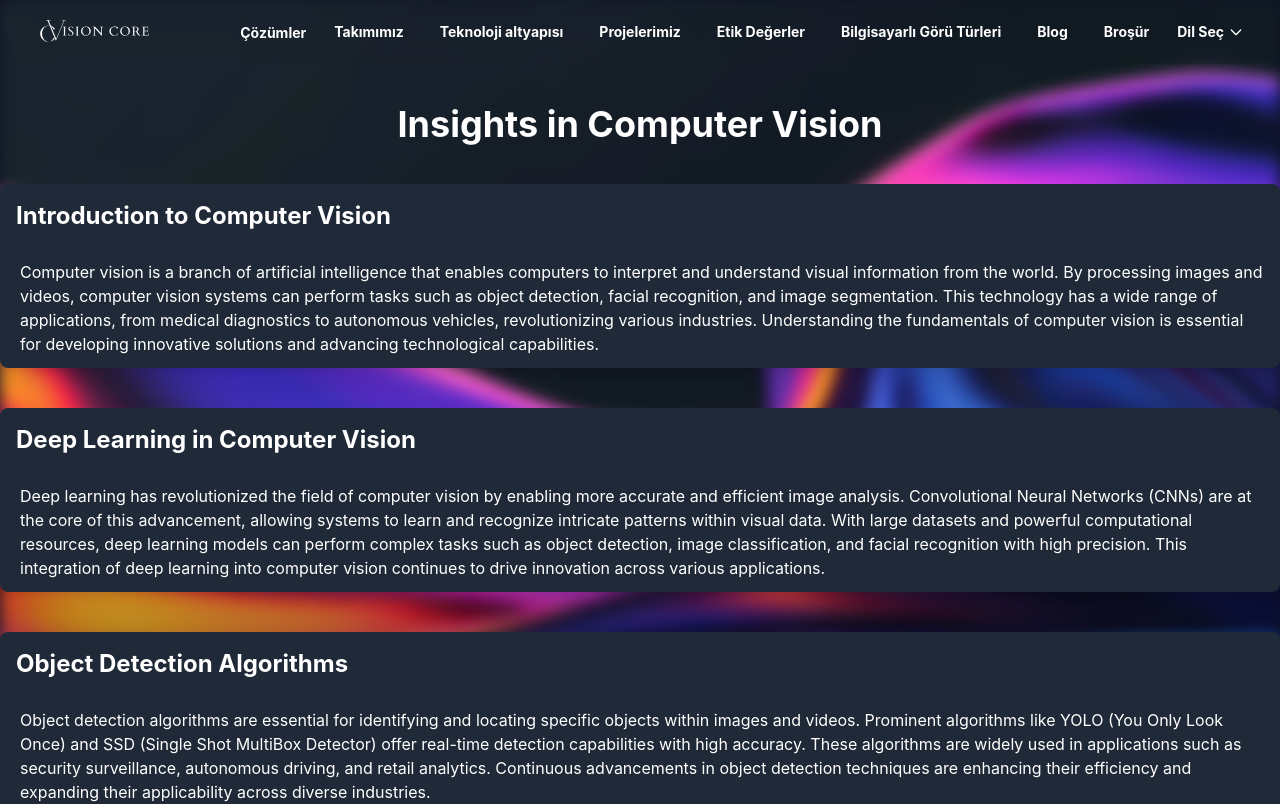
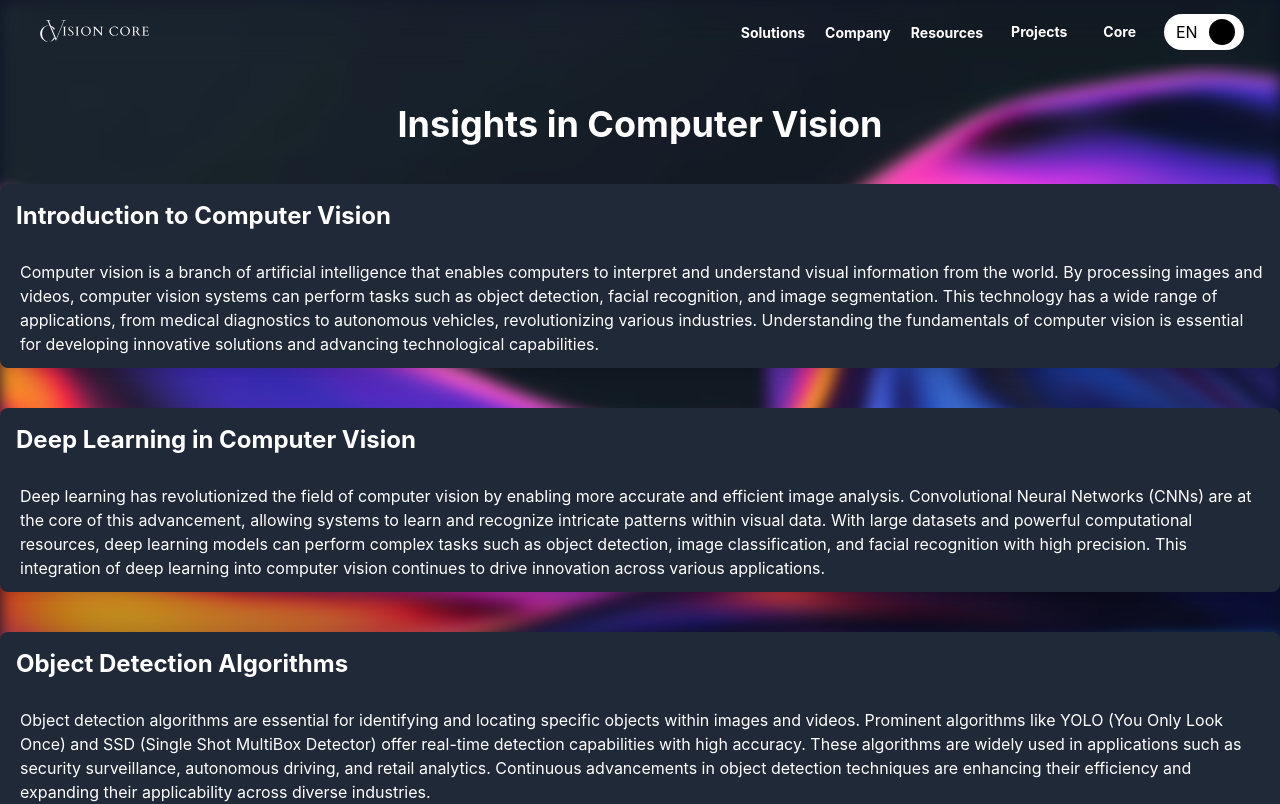
Before and after one commit to VisionCore-Team/tr-repo, a React (Vite) app: page /blog in a window 1280 px wide. Shown: the top 804 px of the page. Built offline with nearby package versions, Linux system fonts and the light colour scheme; a web font is replaced by a local one.

Commit message:
fixed navbar and added language toggle

```diff
--- a/src/comp/navbar/navbar.css
+++ b/src/comp/navbar/navbar.css
@@ -119,3 +119,42 @@
 .animate-slideInRight {
   animation: slideInRight 0.3s ease-in-out;
 }
+
+.switch {
+  display: flex;
+  justify-content: center;
+  align-items: center;
+}
+
+.switch-toggles {
+  width: 80px;
+  height: 36px;
+  display: flex;
+  justify-content: space-between;
+  align-items: center;
+  background-color: #fff;
+  color: #000;
+  border-radius: 45px;
+  padding: 6px 12px;
+  font-size: 16px;
+  position: relative;
+  cursor: pointer;
+}
+
+.switch-toggles .tr,
+.switch-toggles .en {
+  height: 24px;
+  font-size: 16px;
+}
+
+.toggle-circle {
+  content: "";
+  position: absolute;
+  background-color: #000;
+  width: 26px;
+  height: 26px;
+  border-radius: 50%;
+  top: 5px;
+  left: 5px;
+  transition: transform 0.3s ease-in-out;
+}
--- a/src/comp/navbar/navbar.tsx
+++ b/src/comp/navbar/navbar.tsx
@@ -4,70 +4,127 @@ import logo from "../../../public/img/Ç.svg";
 import { SlideIn } from "../fade/SlideIn";
 import { useState, useEffect, useRef } from "react";
 import i18next from 'i18next';
-import {useTranslation} from 'react-i18next';
+import { useTranslation } from 'react-i18next';
 import './navbar_translate';
+
 
 const Navbar: React.FC = () => {
 
+  interface SolutionItem {
+    id: number;
+    text: string;
+    to: string;
+  }
+
+  interface SubgroupItem {
+    bySolutions?: SolutionItem[];
+    byIndustry?: SolutionItem[];
+    id?: number;
+    text?: string;
+    to?: string;
+    href?: string;
+  }
+
+  interface GroupItem {
+    id: number;
+    navbarName: string;
+    subgroup: SubgroupItem[];
+  }
+
   const { t } = useTranslation();
 
-  const solutionsRef = useRef<HTMLDivElement>(null);
-  const languageRef = useRef<HTMLDivElement>(null);
+  // Array containing navigation items
+
+  const groupItems: GroupItem[] = [
+    {
+      id: 1,
+      navbarName: t('solutions'),
+      subgroup: [
+        {
+          bySolutions: [
+            { id: 1, text: t('car'), to: "/solutions/bysolution/licenseplate" },
+            { id: 2, text: t('port'), to: "/solutions/bysolution/portoperations" },
+          ],
+        },
+        {
+          byIndustry: [
+            { id: 1, text: t('health'), to: "/solutions/byindustry/health" },
+            { id: 2, text: t('manufacturing'), to: "/solutions/byindustry/manufacturing" },
+            { id: 3, text: t('agriculture'), to: "/solutions/byindustry/agriculture" },
+          ]
+        }
+      ]
+    },
+    {
+      id: 2,
+      navbarName: t('company'),
+      subgroup: [
+        { id: 1, text: t('team'), to: "about" },
+        { id: 2, text: t('ethical_values'), to: "ethicalvalues" },
+        { id: 3, text: t('partners'), to: "partners" },
+        { id: 4, text: t('news'), to: "news" },
+      ]
+    },
+    {
+      id: 3,
+      navbarName: t('resources'),
+      subgroup: [
+        { id: 1, text: t('tech_stack'), to: "skills" },
+        { id: 2, text: t('blog'), to: "blog" },
+        { id: 3, text: t('brochure'), to: "brochure/tr" },
+        { id: 4, text: t('case_study'), to: "caseStudy" },
+        { id: 5, text: t('webinars'), to: "webinars" },
+      ]
+    },
+  ]
+  const navItems = [
+    { id: 1, text: t('projects'), to: "project" },
+    { id: 2, text: t('core'), to: "core" },
+  ];
+
+  //State for tracking interface language
+
+  const [isTR, setIsTR] = useState<boolean>(localStorage.getItem('lang') === 'tr');
+
+  useEffect(() => {
+    const language = isTR ? 'tr' : 'en';
+    i18next.changeLanguage(language);
+    localStorage.setItem('lang', language);
+  }, [isTR]);
 
   // State for tracking dropdown visibility
-  const [solutionsDropdownVisible, setSolutionsDropdownVisible] = useState<boolean>(false);
-  const [languageDropdownVisible, setLanguageDropdownVisible] = useState<boolean>(false);
+  const [dropdownVisibility, setDropdownVisibility] = useState<boolean[]>(groupItems.map(() => false));
+  const dropdownRefs = useRef<(HTMLDivElement | null)[]>([]);
 
   useEffect(() => {
     const handleClickOutside = (event: MouseEvent) => {
-      // Проверяем, клик был за пределами dropdown
-      if (solutionsRef.current && !solutionsRef.current.contains(event.target as Node)) {
-        setSolutionsDropdownVisible(false);
+      // Check clicks outside all dropdowns
+      dropdownRefs.current.forEach((ref, index) => {
+        if (ref && !ref.contains(event.target as Node)) {
+          setDropdownVisibility((prev) => {
+            const newVisibility = [...prev];
+            newVisibility[index] = false;
+            return newVisibility;
+          });
         }
-      if (languageDropdownVisible && languageRef.current && !languageRef.current.contains(event.target as Node)) {
-        setLanguageDropdownVisible(false);
-      }
+      });
     };
 
-    // Добавляем обработчик кликов
+    // Add event listener for clicks outside
     document.addEventListener("mousedown", handleClickOutside);
 
-    // Убираем обработчик при размонтировании
     return () => {
       document.removeEventListener("mousedown", handleClickOutside);
     };
-  }, [solutionsDropdownVisible, languageDropdownVisible]);
+  }, []);
 
   // Toggle dropdown visibility on click
-  const toggleSolutionsDropdown = () => {
-    setSolutionsDropdownVisible(!solutionsDropdownVisible);
+  const toggleDropdown = (index: number) => {
+    setDropdownVisibility((prev) => {
+      const newVisibility = prev.map((visible, i) => (i === index ? !visible : false)); // сбрасываем все, кроме текущего
+      return newVisibility;
+    });
   };
-
-  const toggleLanguageDropdown = () => {
-    setLanguageDropdownVisible(!languageDropdownVisible);
-  };
-
-  // Array containing navigation items
-  const navItems = [
-    { id: 1, text: t('team'), to: "about" },
-    { id: 2, text: t('tech_stack'), to: "skills" },
-    { id: 3, text: t('projects'), to: "project" },
-    { id: 4, text: t('ethical_values'), to: null, href: "/ethicalvalues" },
-    { id: 5, text: t('core'), to: null, href: "/core" },
-    { id: 6, text: t('blog'), to: null, href: "/blog" },
-    { id: 7, text: t('brochure'), to: null, href: "/brochure/tr" },
-  ];
-
-  const bySolution = [
-    { id: 1, text: t('car'), to: "/solutions/bysolution/licenseplate" },
-    { id: 2, text: t('port'), to: "/solutions/bysolution/portoperations" },
-  ];
-
-  const byIndustry = [
-    { id: 1, text: t('health'), to: "/solutions/byindustry/health" },
-    { id: 2, text: t('manufacturing'), to: "/solutions/byindustry/manufacturing" },
-    { id: 3, text: t('agriculture'), to: "/solutions/byindustry/agriculture" },
-  ];
 
   return (
     <div className="navbar bg-base-300 rounded-box flex items-center justify-between max-w-[1240px] mx-auto px-4 text-white">
@@ -81,45 +138,54 @@ const Navbar: React.FC = () => {
       {/* Navigation */}
       <SlideIn duration={0.8} delay={0.8}>
         <div className="flex items-center space-x-5 mt-4 md:mt-0">
-          {/* Solutions Dropdown */}
-          <div className="relative">
+          {/* Group Dropdowns */}
+          {
+            groupItems.map((group, groupIndex) => (
+              <div className="relative" key={groupIndex}>
                 <button
-              onClick={toggleSolutionsDropdown}
+                  onClick={() => toggleDropdown(groupIndex)}
                   className="btn btn-ghost rounded-btn text-sm font-bold"
                 >
-              {t('solutions')}
+                  {group.navbarName}
                 </button>
-            {solutionsDropdownVisible && (
-              <div ref={solutionsRef} className="absolute top-full left-0 mt-2 w-56 bg-sky-950 border border-gray-700 rounded-lg shadow-lg z-10">
-                <ul>
-                  <li className="px-4 py-2 hover:bg-sky-800 cursor-pointer">
-                    <span className="font-semibold">{t('by_industry')}</span>
+                {dropdownVisibility[groupIndex] && (
+                  <div ref={(el) => (dropdownRefs.current[groupIndex] = el)} className="absolute top-full left-0 mt-2 w-56 bg-sky-950 border border-gray-700 rounded-lg shadow-lg z-10">
+                    {group.subgroup.map((subgroupItem, subgroupIndex) => (
+                      <ul key={`subgroup-${groupIndex}-${subgroupIndex}`} className="px-4 py-2 hover:bg-sky-800 cursor-pointer">
+                        {
+                          Object.keys(subgroupItem).length === 1 ? (
+                            Object.entries(subgroupItem).map(([key, value]) => (
+                              <li key={key} className="mt-2">
+                                {Object.keys(subgroupItem).length === 1 && <span className="font-semibold">{t(`${key}`)}</span>}
                                 <ul className="mt-1 ml-4">
-                      {byIndustry.map((item) => (
+                                  {
+                                    Array.isArray(value) && value.map((item) => (
                                       <li key={item.id} className="py-1">
-                          <a href={item.to} className="hover:text-gray-300">
-                            {item.text}
+                                        <a href={item.to || '#'} className="hover:text-gray-300">
+                                          {item.text || 'No Text'}
                                         </a>
                                       </li>
-                      ))}
+                                    ))
+                                  }
                                 </ul>
                               </li>
-                  <li className="px-4 py-2 hover:bg-sky-800 cursor-pointer">
-                    <span className="font-semibold">{t('by_solutions')}</span>
-                    <ul className="mt-1 ml-4">
-                      {bySolution.map((item) => (
-                        <li key={item.id} className="py-1">
-                          <a href={item.to} className="hover:text-gray-300">
-                            {item.text}
+                            ))
+                          ) : (
+                            <li key={subgroupItem.id || subgroupIndex} className="py-1">
+                              <a href={subgroupItem.to || '#'} className="hover:text-gray-300">
+                                {subgroupItem.text || 'No Text'}
                               </a>
                             </li>
+                          )
+                        }
+                      </ul>
                     ))}
-                    </ul>
-                  </li>
-                </ul>
+
                   </div>
                 )}
               </div>
+            ))
+          }
 
           {/* Other Navigation Items */}
           {navItems.map((item) => (
@@ -127,11 +193,6 @@ const Navbar: React.FC = () => {
               key={item.id}
               className="text-white font-bold px-2 cursor-pointer text-sm"
             >
-              {item.to === null ? (
-                <a href={item.href} className="hover:text-gray-300">
-                  {item.text}
-                </a>
-              ) : (
             <Link
               to={item.to}
               smooth={true}
@@ -140,57 +201,16 @@ const Navbar: React.FC = () => {
             >
               {item.text}
             </Link>
-              )}
             </div>
           ))}
 
-          {/* Language Dropdown */}
-          <div className="relative ml-4">
-            <button
-              onClick={toggleLanguageDropdown}
-              className="btn btn-ghost rounded-btn text-sm font-bold flex items-center"
-            >
-              {t('language')}
-              <svg
-                className="w-4 h-4 ml-1"
-                xmlns="http://www.w3.org/2000/svg"
-                fill="none"
-                viewBox="0 0 24 24"
-                stroke="currentColor"
-              >
-                <path strokeLinecap="round" strokeLinejoin="round" strokeWidth="2" d="M19 9l-7 7-7-7" />
-              </svg>
-            </button>
-            {languageDropdownVisible && (
-              <div ref={languageRef} className="absolute right-0 top-full mt-2 w-40 bg-base-100 border bg-zinc-900 border-gray-300 rounded-lg shadow-lg z-10">
-                <ul>
-                  <li className="px-4 py-2 hover:bg-gray-200 cursor-pointer">
-                    <span
-                      className="block"
-                      onClick={() => {
-                        i18next.changeLanguage('tr');
-                        localStorage.setItem('lang', 'tr');
-                        setLanguageDropdownVisible(false);
-                      }}
-                    >
-                      TR
-                    </span>
-                  </li>
-                  <li className="px-4 py-2 hover:bg-gray-200 cursor-pointer">
-                    <span
-                    className="block"
-                    onClick={() => {
-                      i18next.changeLanguage('en');
-                      localStorage.setItem('lang', 'en');
-                      setLanguageDropdownVisible(false);
-                    }}
-                    >
-                      ENG
-                    </span>
-                  </li>
-                </ul>
+          {/* Language */}
+          <div className="switch" onClick={() => { setIsTR(!isTR) }}>
+            <div className="switch-toggles">
+              <div className="tr">EN</div>
+              <div className="en">TR</div>
+              <div className="toggle-circle" style={{ transform: isTR ? 'translateX(4px)' : 'translateX(40px)' }}></div>
             </div>
-            )}
           </div>
         </div>
       </SlideIn>
--- a/src/comp/navbar/navbar_translate.js
+++ b/src/comp/navbar/navbar_translate.js
@@ -3,14 +3,20 @@ import {addTranslation} from '../../translate/Translate';
 addTranslation({
     tr: {
         solutions: "Çözümler",
-        by_industry: "Sektörel Çözüm",
-        by_solutions: "Proje Çözümleri",
+        company: "Şirket",
+        resources: "Kaynaklar",
+        byIndustry: "Sektörel Çözüm",
+        bySolutions: "Proje Çözümleri",
         health: "Sağlık",
         manufacturing: "Üretim",
         agriculture: "Tarım",
         car: "Kapalı Alan Araç Takibi ve Plaka Tanıma Sistemleri",
         port: "Liman Operasyonları",
         team: "Takımımız",
+        partners: "Ortaklar",
+        case_study: "Vaka Çalışmaları",
+        webinars: "Web Seminerleri",
+        news: "Haberler",
         tech_stack: "Teknoloji altyapısı",
         projects: "Projelerimiz",
         ethical_values: "Etik Değerler",
@@ -21,14 +27,20 @@ addTranslation({
     },
     en: {
         solutions: "Solutions",
-        by_industry: "By Industry",
-        by_solutions: "By Solutions",
+        company: "Company",
+        resources: "Resources",
+        byIndustry: "By Industry",
+        bySolutions: "By Solutions",
         health: "Health",
         manufacturing: "Manufacturing",
         agriculture: "Agriculture",
         car: "Indoor Car Tracking & License Plate Detection",
         port: "Port Operations",
         team: "Team",
+        partners: "Partners",
+        case_study: "Case Studies",
+        webinars: "Webinars",
+        news: "News",
         tech_stack: "Tech Stack",
         projects: "Projects",
         ethical_values: "Ethical Values",
```
Lines whose indentation alone changed are shown as unchanged.
